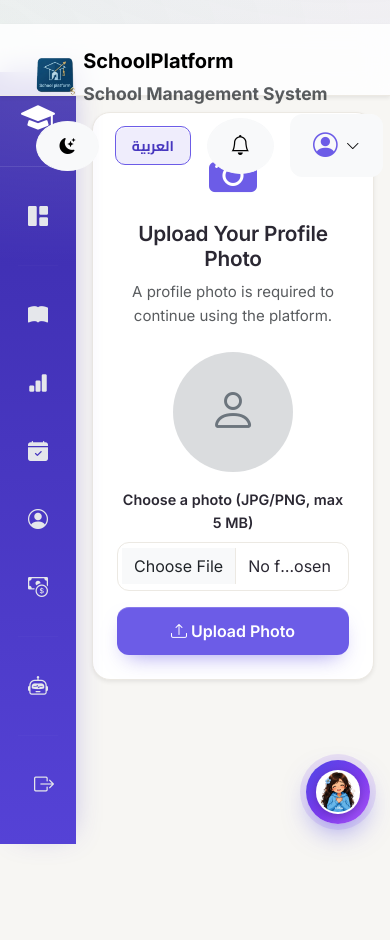
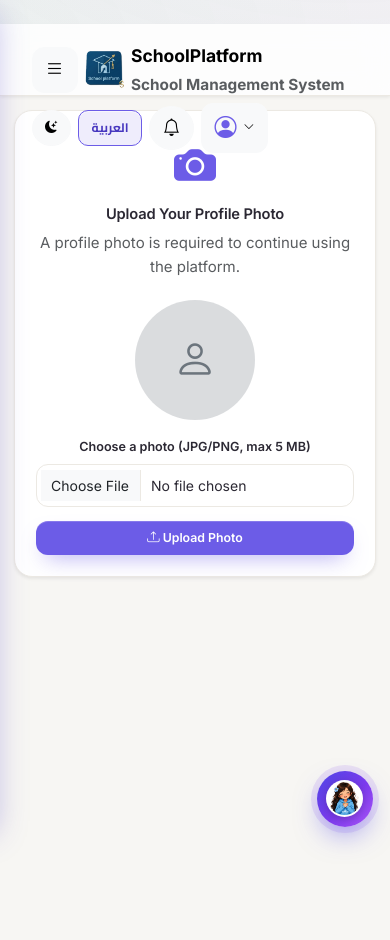
Before and after one commit to ScorpionHQ/SchoolPlatform, a Django app: page /accounts/upload-photo/ in a window 390 px wide. Run offline with Django 5.2, Linux system fonts and the light colour scheme; the visitor is signed in with stand-in values (Sample User, id 1); data that the repository does not hold is empty.

Commit message:
Fix mobile responsiveness: off-canvas sidebar, hamburger menu, responsive cards/tables/typography, RTL mobile support

```diff
--- a/static/css/components.css
+++ b/static/css/components.css
@@ -1023,3 +1023,127 @@ a{
     text-decoration:none;
 
 }
+
+/* ------------------------------------------------------------------
+   Mobile responsive
+   ------------------------------------------------------------------ */
+
+@media(max-width:992px){
+
+    .table-responsive{
+        border-radius:var(--radius-md);
+        overflow-x:auto;
+        -webkit-overflow-scrolling:touch;
+    }
+
+    .stat-card{
+        padding:16px 18px;
+    }
+    .stat-number{
+        font-size:1.6rem;
+    }
+    .stat-icon{
+        width:44px;
+        height:44px;
+        font-size:20px;
+    }
+
+    .dashboard-hero{
+        padding:20px;
+    }
+    .hero-title{
+        font-size:1.2rem;
+    }
+    .hero-subtitle{
+        font-size:.85rem;
+    }
+
+    .card-body{
+        padding:1rem;
+    }
+    .card-header{
+        padding:.85rem 1rem;
+    }
+
+}
+
+@media(max-width:576px){
+
+    .stat-card{
+        padding:14px 14px;
+        gap:10px;
+    }
+    .stat-number{
+        font-size:1.4rem;
+    }
+    .stat-title{
+        font-size:.75rem;
+    }
+    .stat-icon{
+        width:40px;
+        height:40px;
+        font-size:18px;
+        border-radius:10px;
+    }
+
+    .insight-card{
+        padding:10px 12px;
+        gap:10px;
+    }
+    .insight-icon{
+        width:36px;
+        height:36px;
+        font-size:16px;
+    }
+    .insight-value{
+        font-size:.95rem;
+    }
+
+    .card-body{
+        padding:.85rem;
+    }
+    .card-header{
+        padding:.75rem .85rem;
+    }
+
+    .btn{
+        padding:.55rem .9rem;
+        font-size:.88rem;
+    }
+
+    .table thead th{
+        font-size:.68rem;
+        padding:.6rem .6rem;
+    }
+    .table tbody td{
+        padding:.6rem .6rem;
+        font-size:.82rem;
+    }
+
+    .dashboard-hero{
+        padding:16px;
+        border-radius:var(--radius-lg);
+    }
+    .hero-title{
+        font-size:1.05rem;
+    }
+    .hero-subtitle{
+        font-size:.8rem;
+    }
+
+    .empty-state{
+        padding:24px 14px;
+    }
+    .empty-state .empty-icon{
+        font-size:32px;
+    }
+
+    .upload-box{
+        padding:20px;
+    }
+
+    .page-header{
+        margin-bottom:16px;
+    }
+
+}
--- a/static/css/layout.css
+++ b/static/css/layout.css
@@ -308,11 +308,62 @@
 
 
 
+.sidebar-overlay{
+
+    display:none;
+
+    position:fixed;
+
+    inset:0;
+
+    background:rgba(0,0,0,.5);
+
+    z-index:999;
+
+    -webkit-backdrop-filter:blur(2px);
+
+    backdrop-filter:blur(2px);
+
+    transition:.3s;
+
+}
+
+.sidebar-overlay.active{
+
+    display:block;
+
+}
+
+
+
 @media(max-width:992px){
 
 .sidebar{
 
-    width:88px;
+    width:270px;
+
+    transform:translateX(-100%);
+
+    top:0;
+
+    height:100vh;
+
+    z-index:1101;
+
+}
+
+[dir="rtl"] .sidebar{
+
+    transform:translateX(100%);
+
+    left:auto;
+    right:0;
+
+}
+
+.sidebar.open{
+
+    transform:translateX(0);
 
 }
 
@@ -320,45 +371,62 @@
 .sidebar-header small,
 .sidebar-menu span{
 
-    display:none;
+    display:inline;
 
 }
 
 .sidebar-header{
 
-    padding:20px 10px;
-
-}
-
-.sidebar-header .current-institution{
-
-    display:none;
+    padding:28px 22px;
 
 }
 
 .sidebar-menu a{
 
-    justify-content:center;
+    justify-content:flex-start;
 
-    padding:15px;
+    padding:14px 16px;
 
 }
 
 .sidebar-menu a i{
 
     margin:0;
+    width:24px;
+
+}
+
+.sidebar-link-btn{
+
+    justify-content:flex-start;
 
 }
 
 .content-area{
 
-    margin-left:88px;
+    margin-left:0;
 
 }
 
 .content-wrapper{
 
     padding:20px;
+
+}
+
+.sidebar-toggle{
+
+    display:inline-flex !important;
+
+}
+
+}
+
+@media(min-width:993px){
+
+.sidebar-toggle{
+
+    display:none !important;
 
 }
 
@@ -430,22 +498,71 @@
 
 @media(max-width:576px){
 
-    .sidebar{
+    .content-wrapper{
 
-        width:76px;
+        padding:14px;
 
     }
 
-    .content-area{
+    .page-header h4{
 
-        margin-left:76px;
+        font-size:1.1rem;
 
     }
 
-    .content-wrapper{
-
-        padding:16px;
-
+    .stat-card{
+        padding:16px 18px;
+    }
+    .stat-number{
+        font-size:1.6rem;
+    }
+    .stat-icon{
+        width:44px;
+        height:44px;
+        font-size:20px;
+        border-radius:12px;
+    }
+    .dashboard-hero{
+        padding:18px 18px;
+    }
+    .hero-title{
+        font-size:1.15rem;
+    }
+    .hero-subtitle{
+        font-size:.85rem;
+    }
+    .card-body{
+        padding:1rem;
+    }
+    .card-header{
+        padding:.8rem 1rem;
+    }
+    .table-responsive{
+        border-radius:var(--radius-md);
+    }
+    .table thead th{
+        font-size:.7rem;
+        padding:.65rem .7rem;
+    }
+    .table tbody td{
+        padding:.65rem .7rem;
+        font-size:.85rem;
+    }
+    .btn{
+        padding:.6rem 1rem;
+        font-size:.9rem;
+    }
+    .insight-card{
+        padding:12px 14px;
+    }
+    .insight-value{
+        font-size:1rem;
+    }
+    .brand-logo{
+        height:30px;
+    }
+    .navbar .d-flex.gap-3{
+        gap:.5rem !important;
     }
 
 }
--- a/static/css/typography.css
+++ b/static/css/typography.css
@@ -90,3 +90,24 @@ a:hover{
     text-decoration:none;
 
 }
+
+@media(max-width:576px){
+
+    html{
+        font-size:14px;
+    }
+
+    h1{
+        font-size:1.6rem;
+    }
+    h2{
+        font-size:1.35rem;
+    }
+    h3{
+        font-size:1.15rem;
+    }
+    h4{
+        font-size:1.05rem;
+    }
+
+}
--- a/templates/base.html
+++ b/templates/base.html
@@ -47,18 +47,18 @@
     <link rel="stylesheet"
           href="https://cdn.jsdelivr.net/npm/bootstrap-icons@1.11.3/font/bootstrap-icons.min.css">
 
-    <link rel="stylesheet" href="{% static 'css/variables.css' %}?v=6">
-    <link rel="stylesheet" href="{% static 'css/base.css' %}?v=6">
-    <link rel="stylesheet" href="{% static 'css/typography.css' %}?v=6">
-    <link rel="stylesheet" href="{% static 'css/layout.css' %}?v=6">
-    <link rel="stylesheet" href="{% static 'css/components.css' %}?v=6">
-    <link rel="stylesheet" href="{% static 'css/theme.css' %}?v=6">
+    <link rel="stylesheet" href="{% static 'css/variables.css' %}?v=8">
+    <link rel="stylesheet" href="{% static 'css/base.css' %}?v=8">
+    <link rel="stylesheet" href="{% static 'css/typography.css' %}?v=8">
+    <link rel="stylesheet" href="{% static 'css/layout.css' %}?v=8">
+    <link rel="stylesheet" href="{% static 'css/components.css' %}?v=8">
+    <link rel="stylesheet" href="{% static 'css/theme.css' %}?v=8">
 
     {% if LANGUAGE_BIDI %}
-    <link rel="stylesheet" href="{% static 'css/rtl.css' %}?v=6">
+    <link rel="stylesheet" href="{% static 'css/rtl.css' %}?v=8">
     {% endif %}
 
-    <link rel="stylesheet" href="{% static 'css/dark.css' %}?v=6">
+    <link rel="stylesheet" href="{% static 'css/dark.css' %}?v=8">
 
     {% block extra_css %}
     {% endblock %}
@@ -87,6 +87,8 @@
 {% if request.user.is_authenticated %}
 
     {% include "includes/navbar.html" %}
+
+    <div class="sidebar-overlay" id="sidebarOverlay"></div>
 
     <div class="app-layout">
 
@@ -150,5 +152,34 @@
     {% include "assistant/widget.html" %}
 {% endif %}
 
+{% if request.user.is_authenticated %}
+<script>
+(function(){
+    var toggle = document.querySelector('.sidebar-toggle');
+    var sidebar = document.querySelector('.sidebar');
+    var overlay = document.getElementById('sidebarOverlay');
+    if(!toggle || !sidebar) return;
+    function openSidebar(){
+        sidebar.classList.add('open');
+        overlay.classList.add('active');
+        document.body.style.overflow='hidden';
+    }
+    function closeSidebar(){
+        sidebar.classList.remove('open');
+        overlay.classList.remove('active');
+        document.body.style.overflow='';
+    }
+    toggle.addEventListener('click', function(){
+        if(sidebar.classList.contains('open')) closeSidebar();
+        else openSidebar();
+    });
+    overlay.addEventListener('click', closeSidebar);
+    window.addEventListener('resize', function(){
+        if(window.innerWidth > 992) closeSidebar();
+    });
+})();
+</script>
+{% endif %}
+
 </body>
 </html>
--- a/templates/includes/navbar.html
+++ b/templates/includes/navbar.html
@@ -5,7 +5,11 @@
 
     <div class="container-fluid">
 
-
+        <button class="btn btn-light sidebar-toggle d-lg-none me-2"
+                type="button"
+                aria-label="Toggle sidebar">
+            <i class="bi bi-list fs-4"></i>
+        </button>
 
         <a class="navbar-brand fw-bold d-flex align-items-center" href="{% url 'dashboard' %}">
 
```
Also changed, not shown: static/css/rtl.css (+30 -1 lines).
